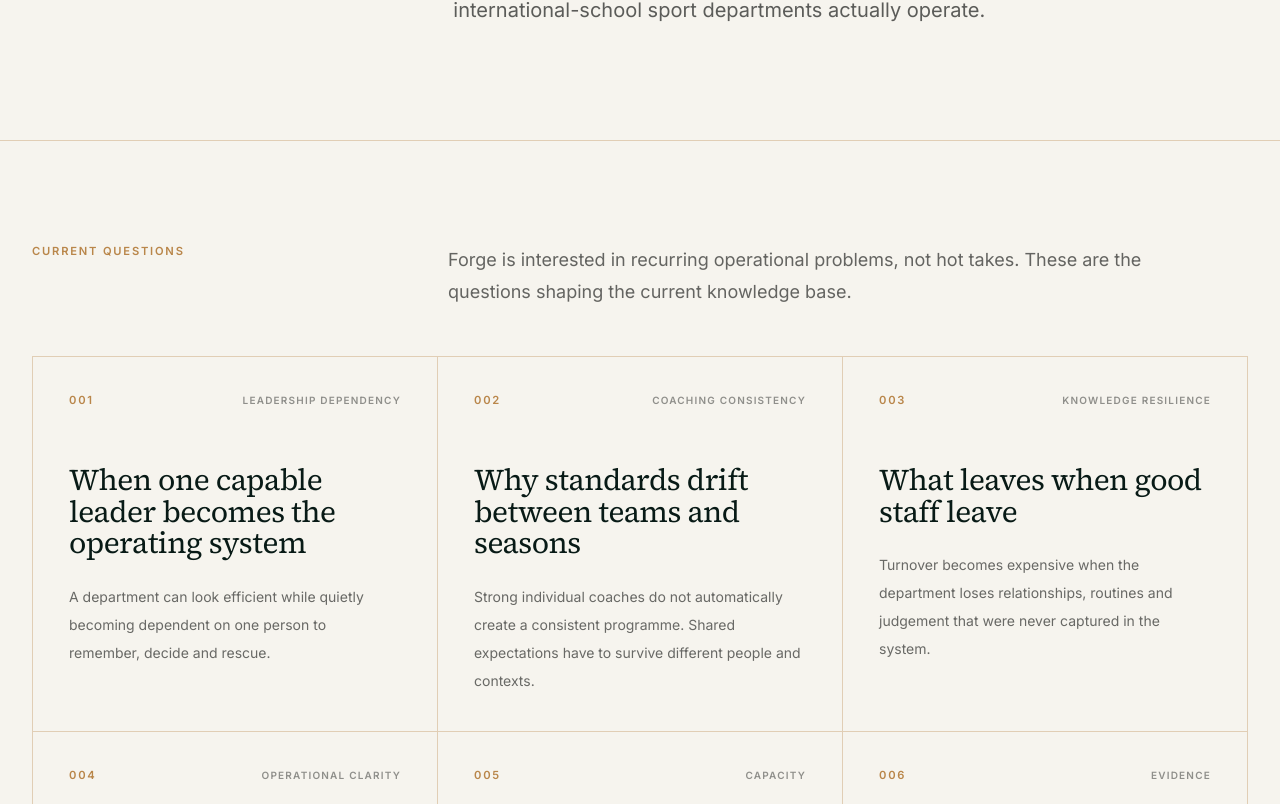
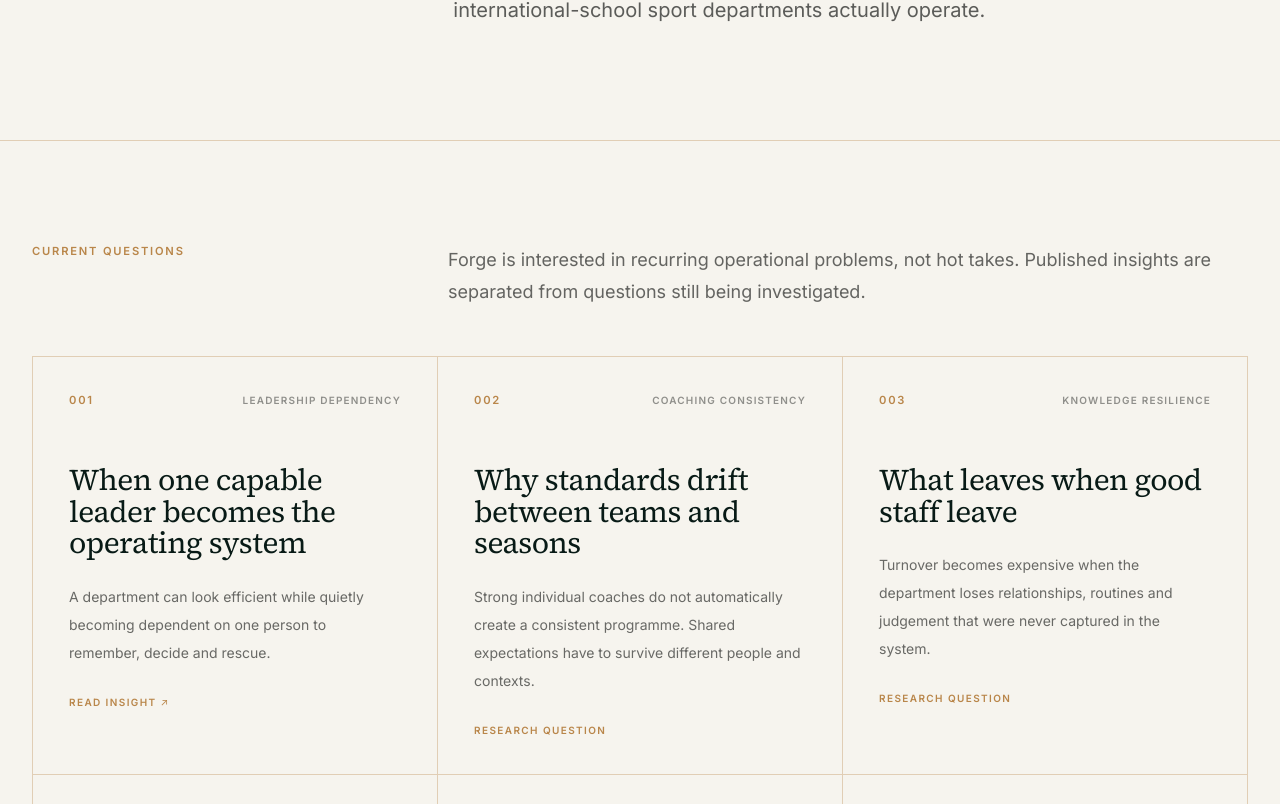
Before and after one commit to TSumerfield/forge-stress-test, a Next.js app: page /insights in a window 1280 px wide. Shown: the part 536-1340 px from the top of the page. Built offline with nearby package versions, Linux system fonts and the light colour scheme.

Commit message:
Link first Forge insight

```diff
--- a/app/insights/page.tsx
+++ b/app/insights/page.tsx
@@ -12,45 +12,21 @@ const ForgeMark = ({ className = "" }: { className?: string }) => (
 const Arrow = () => <span aria-hidden="true">↗</span>;
 
 const insights = [
-  ["001", "Leadership dependency", "When one capable leader becomes the operating system", "A department can look efficient while quietly becoming dependent on one person to remember, decide and rescue."],
-  ["002", "Coaching consistency", "Why standards drift between teams and seasons", "Strong individual coaches do not automatically create a consistent programme. Shared expectations have to survive different people and contexts."],
-  ["003", "Knowledge resilience", "What leaves when good staff leave", "Turnover becomes expensive when the department loses relationships, routines and judgement that were never captured in the system."],
-  ["004", "Operational clarity", "Busy is not the same as controlled", "A full calendar can hide unclear ownership, duplicated work and recurring problems that capable staff simply absorb."],
-  ["005", "Capacity", "Growth can make a successful programme more fragile", "More teams, fixtures and opportunities add value only when the operating system can absorb the additional complexity."],
-  ["006", "Evidence", "Measure what helps the department decide", "Useful evidence should change priorities, resource allocation or practice. If it changes nothing, it is reporting rather than intelligence."],
+  { number:"001", label:"Leadership dependency", title:"When one capable leader becomes the operating system", text:"A department can look efficient while quietly becoming dependent on one person to remember, decide and rescue.", href:"/insights/leadership-dependency", status:"Read insight" },
+  { number:"002", label:"Coaching consistency", title:"Why standards drift between teams and seasons", text:"Strong individual coaches do not automatically create a consistent programme. Shared expectations have to survive different people and contexts.", status:"Research question" },
+  { number:"003", label:"Knowledge resilience", title:"What leaves when good staff leave", text:"Turnover becomes expensive when the department loses relationships, routines and judgement that were never captured in the system.", status:"Research question" },
+  { number:"004", label:"Operational clarity", title:"Busy is not the same as controlled", text:"A full calendar can hide unclear ownership, duplicated work and recurring problems that capable staff simply absorb.", status:"Research question" },
+  { number:"005", label:"Capacity", title:"Growth can make a successful programme more fragile", text:"More teams, fixtures and opportunities add value only when the operating system can absorb the additional complexity.", status:"Research question" },
+  { number:"006", label:"Evidence", title:"Measure what helps the department decide", text:"Useful evidence should change priorities, resource allocation or practice. If it changes nothing, it is reporting rather than intelligence.", status:"Research question" },
 ];
 
 export default function InsightsPage() {
   return (
     <main className="forge-light overflow-hidden">
-      <header className="border-b forge-border">
-        <div className="forge-container flex h-[76px] items-center justify-between">
-          <Link href="/" className="flex items-center gap-3"><ForgeMark className="h-9 w-9" /><span className="text-sm font-semibold tracking-[0.2em]">FORGE</span></Link>
-          <nav className="hidden items-center gap-8 text-[11px] font-semibold uppercase tracking-[0.14em] lg:flex">
-            <Link href="/stress-test">Stress Test</Link><Link href="/insights" className="text-[var(--forge-bronze)]">Insights</Link><Link href="/systems">Systems</Link><Link href="/benchmarking">Benchmarking</Link><Link href="/about">About</Link>
-          </nav>
-          <Link href="/stress-test" className="forge-button forge-button-primary">Start the test <Arrow /></Link>
-        </div>
-      </header>
-
-      <section className="border-b forge-border">
-        <div className="forge-container grid min-h-[590px] items-end gap-12 py-20 lg:grid-cols-12 lg:py-28">
-          <div className="lg:col-span-4 lg:self-start"><p className="forge-eyebrow">Forge intelligence / field notes</p></div>
-          <div className="lg:col-span-8"><h1 className="forge-display max-w-4xl text-[clamp(4rem,7vw,7.4rem)] text-[var(--forge-forest-deep)]">See the system beneath the symptom.</h1><p className="mt-10 max-w-2xl text-xl leading-9 text-[rgba(17,19,17,0.68)]">Observations, frameworks and emerging research on how international-school sport departments actually operate.</p></div>
-        </div>
-      </section>
-
-      <section className="forge-section border-b forge-border">
-        <div className="forge-container">
-          <div className="mb-12 grid gap-8 lg:grid-cols-12"><div className="lg:col-span-4"><p className="forge-eyebrow">Current questions</p></div><div className="lg:col-span-8"><p className="max-w-3xl text-lg leading-8 text-[rgba(17,19,17,0.64)]">Forge is interested in recurring operational problems, not hot takes. These are the questions shaping the current knowledge base.</p></div></div>
-          <div className="grid border-l border-t forge-border md:grid-cols-2 lg:grid-cols-3">
-            {insights.map(([number, label, title, text]) => <article key={number} className="min-h-[330px] border-b border-r p-8 forge-border lg:p-9"><div className="flex items-center justify-between"><span className="forge-eyebrow">{number}</span><span className="text-[10px] font-semibold uppercase tracking-[0.12em] text-[rgba(17,19,17,0.45)]">{label}</span></div><h2 className="forge-heading mt-14 text-3xl text-[var(--forge-forest-deep)]">{title}</h2><p className="mt-6 text-sm leading-7 text-[rgba(17,19,17,0.62)]">{text}</p></article>)}
-          </div>
-        </div>
-      </section>
-
+      <header className="border-b forge-border"><div className="forge-container flex h-[76px] items-center justify-between"><Link href="/" className="flex items-center gap-3"><ForgeMark className="h-9 w-9" /><span className="text-sm font-semibold tracking-[0.2em]">FORGE</span></Link><nav className="hidden items-center gap-8 text-[11px] font-semibold uppercase tracking-[0.14em] lg:flex"><Link href="/stress-test">Stress Test</Link><Link href="/insights" className="text-[var(--forge-bronze)]">Insights</Link><Link href="/systems">Systems</Link><Link href="/benchmarking">Benchmarking</Link><Link href="/about">About</Link></nav><Link href="/stress-test" className="forge-button forge-button-primary">Start the test <Arrow /></Link></div></header>
+      <section className="border-b forge-border"><div className="forge-container grid min-h-[590px] items-end gap-12 py-20 lg:grid-cols-12 lg:py-28"><div className="lg:col-span-4 lg:self-start"><p className="forge-eyebrow">Forge intelligence / field notes</p></div><div className="lg:col-span-8"><h1 className="forge-display max-w-4xl text-[clamp(4rem,7vw,7.4rem)] text-[var(--forge-forest-deep)]">See the system beneath the symptom.</h1><p className="mt-10 max-w-2xl text-xl leading-9 text-[rgba(17,19,17,0.68)]">Observations, frameworks and emerging research on how international-school sport departments actually operate.</p></div></div></section>
+      <section className="forge-section border-b forge-border"><div className="forge-container"><div className="mb-12 grid gap-8 lg:grid-cols-12"><div className="lg:col-span-4"><p className="forge-eyebrow">Current questions</p></div><div className="lg:col-span-8"><p className="max-w-3xl text-lg leading-8 text-[rgba(17,19,17,0.64)]">Forge is interested in recurring operational problems, not hot takes. Published insights are separated from questions still being investigated.</p></div></div><div className="grid border-l border-t forge-border md:grid-cols-2 lg:grid-cols-3">{insights.map((item) => { const content=<><div className="flex items-center justify-between"><span className="forge-eyebrow">{item.number}</span><span className="text-[10px] font-semibold uppercase tracking-[0.12em] text-[rgba(17,19,17,0.45)]">{item.label}</span></div><h2 className="forge-heading mt-14 text-3xl text-[var(--forge-forest-deep)]">{item.title}</h2><p className="mt-6 text-sm leading-7 text-[rgba(17,19,17,0.62)]">{item.text}</p><p className="mt-7 text-[10px] font-semibold uppercase tracking-[0.14em] text-[var(--forge-bronze)]">{item.status}{item.href ? " ↗" : ""}</p></>; return item.href ? <Link key={item.number} href={item.href} className="min-h-[350px] border-b border-r p-8 forge-border transition-colors hover:bg-white/40 lg:p-9">{content}</Link> : <article key={item.number} className="min-h-[350px] border-b border-r p-8 forge-border lg:p-9">{content}</article>; })}</div></div></section>
       <section className="forge-forest forge-section border-b border-[rgba(185,134,74,0.35)]"><div className="forge-container grid gap-12 lg:grid-cols-12"><div className="lg:col-span-4"><p className="forge-eyebrow">How the knowledge compounds</p></div><div className="lg:col-span-8"><h2 className="forge-heading max-w-4xl text-5xl md:text-7xl">Experience becomes more useful when patterns can be compared.</h2><p className="mt-10 max-w-3xl text-lg leading-8 text-[rgba(246,244,238,0.7)]">As Forge gathers confidential diagnostic data, the aim is to move from individual observations toward stronger patterns, useful comparisons and better decision rules. Findings will only be presented when the evidence earns the claim.</p></div></div></section>
-
       <section className="forge-dark forge-section"><div className="forge-container grid gap-12 lg:grid-cols-12 lg:items-end"><div className="lg:col-span-8"><p className="forge-eyebrow">Contribute to the picture</p><h2 className="forge-heading mt-8 text-5xl md:text-7xl">Start with your department.</h2></div><div className="lg:col-span-4 lg:text-right"><Link href="/stress-test" className="forge-button forge-button-primary">Take the stress test <Arrow /></Link></div></div></section>
     </main>
   );
```
